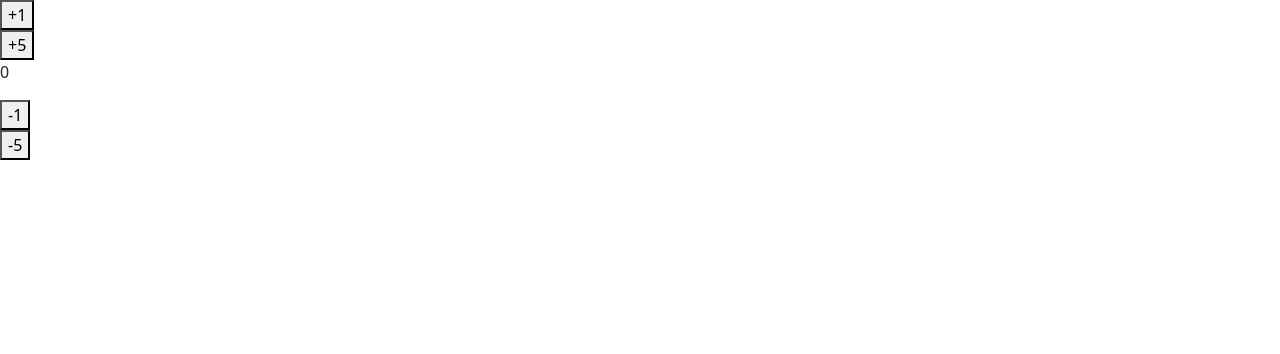
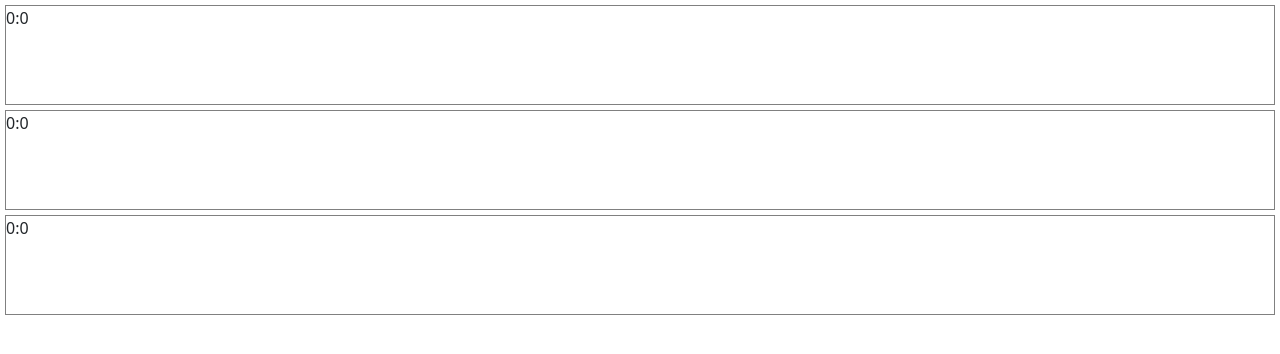
Before and after one commit to EvgenPrushk/ReactLessons, a React (Create React App) app in the folder react-tutorial/: page / in a window 1280 px wide. Shown: the top 354 px of the page. Built offline with nearby package versions, Linux system fonts and the light colour scheme.

Commit message:
feat: add lesson20 Render props

```diff
--- a/react-tutorial/src/App.js
+++ b/react-tutorial/src/App.js
@@ -1,9 +1,31 @@
-import React, { useState } from "react";
-import useOne from "./useOne";
+import React from "react";
+// import useOne from "./useOne";
 // import useCounter from "./useCounter";
 // import { useReducer } from "react";
 // import reducer from "./reducer";
 // import { increment, decrement } from "./actions";
+// import Mouse from "./Mouse";
+import Card from "./Card";
+
+function App() {
+    return(
+        <>
+        <Card />
+        <Card />
+        <Card />
+        </>
+    )
+}
+
+// function App() {
+//   return (
+//     <>
+//       <Mouse render={(data)=>{
+//           return <p>{data.x}:{data.y}</p>
+//       }} />
+//     </>
+//   );
+// }
 
 // import Content from "./Content";
 // import RecfunursiveButton from "./RecursiveButton";
@@ -12,25 +34,25 @@
 // import ActionsCard from "./ActionsCard";
 // import StatusCard from "./StatusCard";
 // import Context from "./Context";
-import useSmartCounter from "./useSmartCounter";
+// import useSmartCounter from "./useSmartCounter";
 
-function App() {
-  const { counter, add1, add5, remove1, remove5 } = useSmartCounter();
+// function App() {
+//   const { counter, add1, add5, remove1, remove5 } = useSmartCounter();
 
-  return (
-    <div>
-      <button onClick={add1}>+1</button>
-      <br />
-      <button onClick={add5}>+5</button>
-      <br />
-      <p>{counter}</p>
-      <button onClick={remove1}>-1</button>
-      <br />
-      <button onClick={remove5}>-5</button>
-      <br />
-    </div>
-  );
-}
+//   return (
+//     <div>
+//       <button onClick={add1}>+1</button>
+//       <br />
+//       <button onClick={add5}>+5</button>
+//       <br />
+//       <p>{counter}</p>
+//       <button onClick={remove1}>-1</button>
+//       <br />
+//       <button onClick={remove5}>-5</button>
+//       <br />
+//     </div>
+//   );
+// }
 
 // function App() {
 //   useOne(() => {
--- /dev/null
+++ b/react-tutorial/src/Card.js
@@ -0,0 +1,29 @@
+import React from "react";
+import Mouse from "./Mouse";
+
+const cardStyle = {
+  height: "100px",
+  border: "1px solid gray",
+  margin: "5px",
+};
+
+export default (props) => {
+  return (
+    <Mouse>
+      {({ x, y }) => (
+        <div style={cardStyle}>
+          {x}:{y}
+        </div>
+      )}
+    </Mouse>
+  );
+  //   return (
+  //     <Mouse
+  //       children={({ x, y }) => (
+  //         <div style={cardStyle}>
+  //           {x}:{y}
+  //         </div>
+  //       )}
+  //     />
+  //   );
+};
--- /dev/null
+++ b/react-tutorial/src/Mouse.js
@@ -0,0 +1,24 @@
+import React, { useState, useRef, useCallback } from "react";
+
+const Mouse = (props) => {
+  const [x, setX] = useState(0);
+  const [y, setY] = useState(0);
+  const ref = useRef();
+
+  const mouseMoveHandler = useCallback(
+    (e) => {
+      const rect = ref.current.getBoundingClientRect();
+      setX(e.clientX - rect.left);
+      setY(e.clientY - rect.top);
+    },
+    [setX, setY, ref]
+  );
+
+  return (
+    <div ref={ref} onMouseMove={mouseMoveHandler}>
+      {props.children({ x, y })}
+    </div>
+  );
+};
+
+export default Mouse;
```
